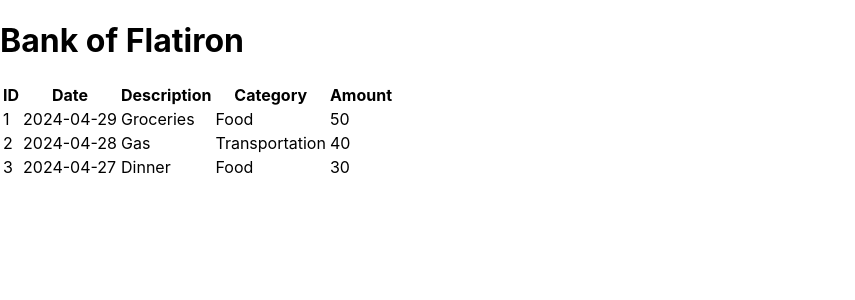
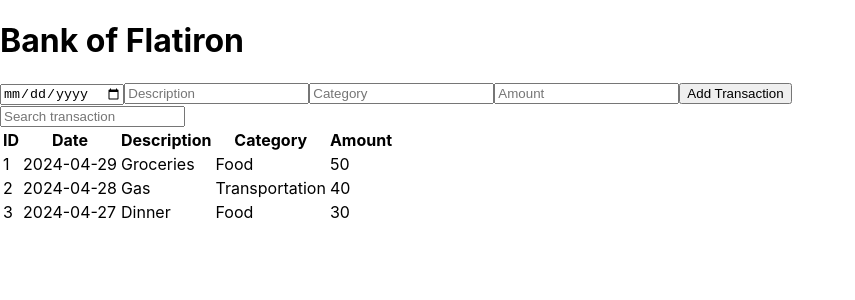
Before and after one commit to brianchege2k/bank_of_flatiron, a React (Create React App) app: page / in a window 1280 px wide. Shown: the top 300 px of the page, without its empty margins (0-855 px from the left). Built offline with nearby package versions, Linux system fonts and the light colour scheme; data requests are answered from the project's data file.

Commit message:
search changes

```diff
--- a/src/App.js
+++ b/src/App.js
@@ -1,20 +1,42 @@
 
 import React, { useState, useEffect } from 'react';
 import TransactionTable from './TransactionTable';
+import TransactionForm from './TransactionForm';
+import SearchBar from './SearchBar';
 
 function App() {
   const [transactions, setTransactions] = useState([]);
+  const [filteredTransactions, setFilteredTransactions] = useState([]);
 
   useEffect(() => {
     fetch('http://localhost:4000/transactions')
       .then(response => response.json())
-      .then(data => setTransactions(data));
+      .then(data => {
+        setTransactions(data);
+        setFilteredTransactions(data);
+      });
   }, []);
+
+  const handleAddTransaction = formData => {
+    // Generate a unique ID for the new transaction
+    const newTransaction = { id: Date.now(), ...formData };
+    setTransactions([...transactions, newTransaction]);
+    setFilteredTransactions([...filteredTransactions, newTransaction]);
+  };
+
+  const handleSearch = searchTerm => {
+    const filtered = transactions.filter(transaction =>
+      transaction.description.toLowerCase().includes(searchTerm.toLowerCase())
+    );
+    setFilteredTransactions(filtered);
+  };
 
   return (
     <div className="App">
       <h1>Bank of Flatiron</h1>
-      <TransactionTable transactions={transactions} />
+      <TransactionForm onAddTransaction={handleAddTransaction} />
+      <SearchBar onSearch={handleSearch} />
+      <TransactionTable transactions={filteredTransactions} />
     </div>
   );
 }
--- /dev/null
+++ b/src/SearchBar.js
@@ -0,0 +1,18 @@
+
+import React from 'react';
+
+const SearchBar = ({ onSearch }) => {
+  const handleChange = e => {
+    onSearch(e.target.value);
+  };
+
+  return (
+    <input
+      type="text"
+      placeholder="Search transaction"
+      onChange={handleChange}
+    />
+  );
+};
+
+export default SearchBar;
```
